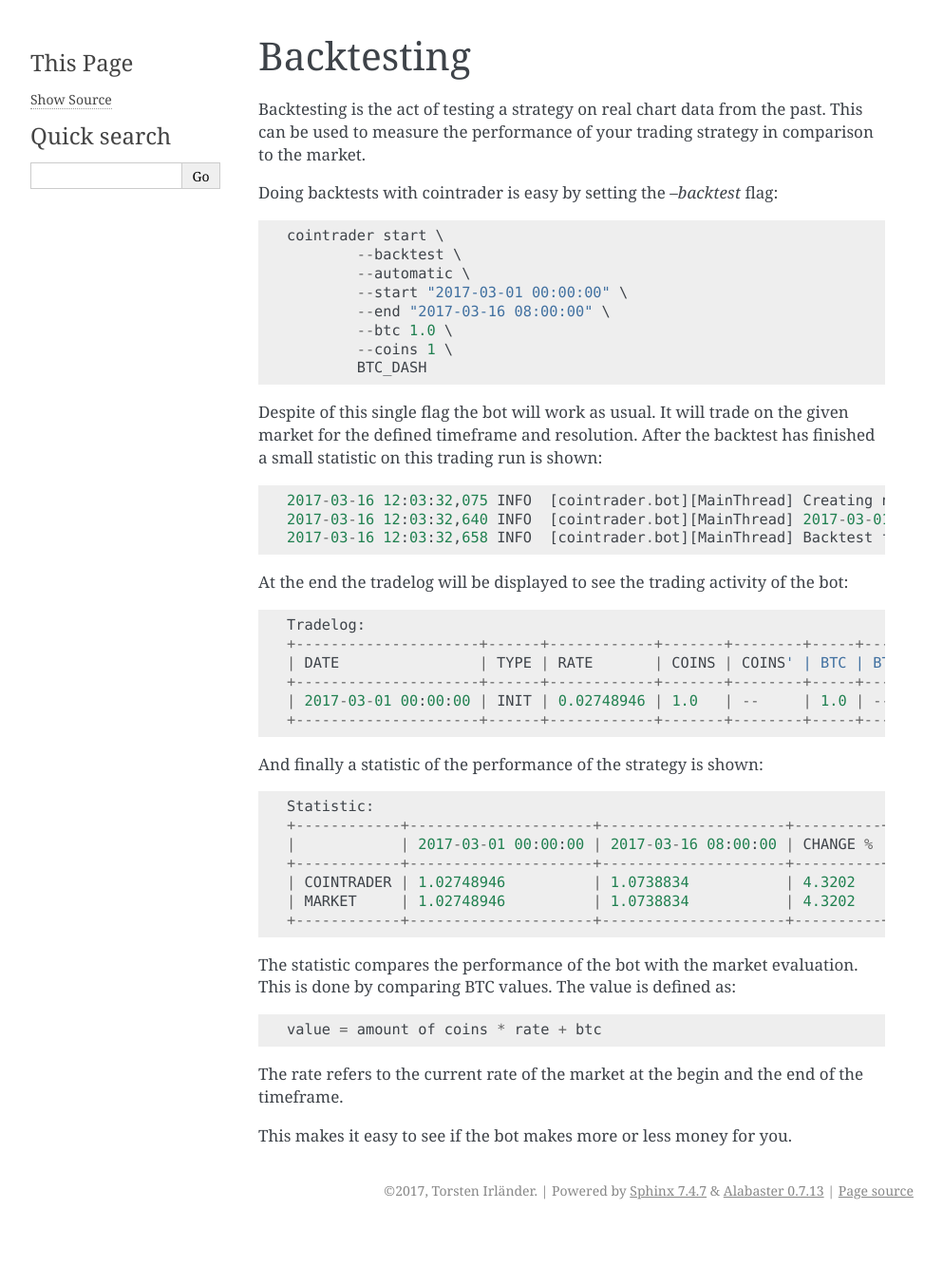
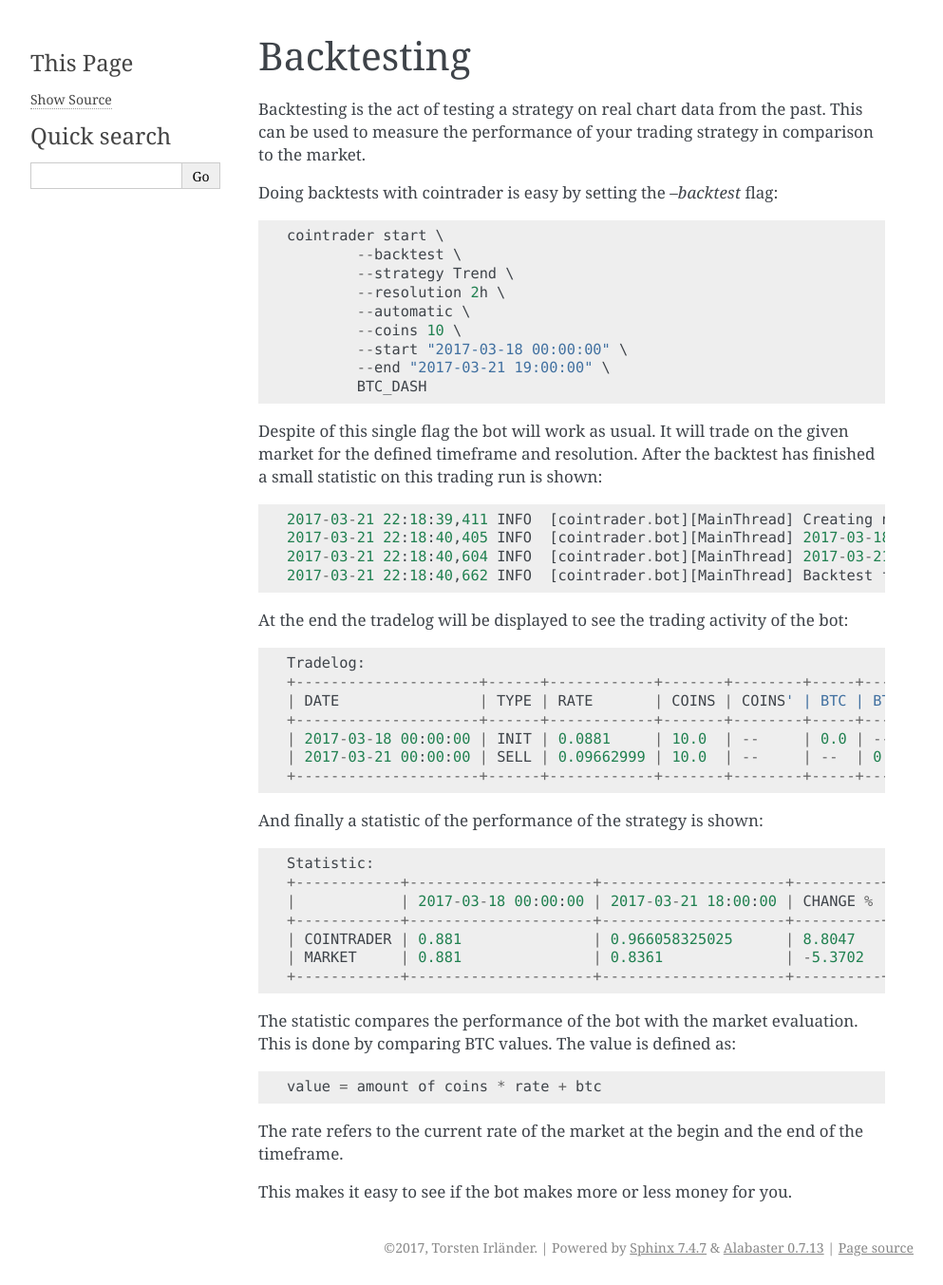
Before and after one commit to toirl/cointrader, a Sphinx documentation site: the page built from docs/strategies.rst, in a window 1280 px wide. Shown: the whole page at 95% size, without its empty margins (148-1141 px from the left). Built offline with Sphinx 7.4.7, drawn with Linux system fonts in a browser that asks for light colours; before the commit the page ends 1293 px from its top, so only the background shows below that.

Commit message:
Changed documentation on strategies
Used a reproducable example of a backtest where cointrader was actually
performing better than the market :)

```diff
--- a/docs/strategies.rst
+++ b/docs/strategies.rst
@@ -12,39 +12,42 @@ Doing backtests with cointrader is easy by setting the `--backtest` flag::
 
         cointrader start \
                 --backtest \
+                --strategy Trend \
+                --resolution 2h \
                 --automatic \
-                --start "2017-03-01 00:00:00" \
-                --end "2017-03-16 08:00:00" \
-                --btc 1.0 \
-                --coins 1 \
+                --coins 10 \
+                --start "2017-03-18 00:00:00" \
+                --end "2017-03-21 19:00:00" \
                 BTC_DASH
 
 Despite of this single flag the bot will work as usual. It will trade on the
 given market for the defined timeframe and resolution. After the backtest has
 finished a small statistic on this trading run is shown::
 
-        2017-03-16 12:03:32,075 INFO  [cointrader.bot][MainThread] Creating new bot BTC_DASH
-        2017-03-16 12:03:32,640 INFO  [cointrader.bot][MainThread] 2017-03-01 00:00:00: INIT 1.0 BTC 1.0 COINS
-        2017-03-16 12:03:32,658 INFO  [cointrader.bot][MainThread] Backtest finished
+        2017-03-21 22:18:39,411 INFO  [cointrader.bot][MainThread] Creating new bot BTC_DASH
+        2017-03-21 22:18:40,405 INFO  [cointrader.bot][MainThread] 2017-03-18 00:00:00: INIT 0.0 BTC 10.0 COINS
+        2017-03-21 22:18:40,604 INFO  [cointrader.bot][MainThread] 2017-03-21 00:00:00: SELL 10.0 @ 0.09662999 earned -> 0.966058325025 BTC
+        2017-03-21 22:18:40,662 INFO  [cointrader.bot][MainThread] Backtest finished
 
 At the end the tradelog will be displayed to see the trading activity of the
 bot::
 
         Tradelog:
-        +---------------------+------+------------+-------+--------+-----+------+
-        | DATE                | TYPE | RATE       | COINS | COINS' | BTC | BTC' |
-        +---------------------+------+------------+-------+--------+-----+------+
-        | 2017-03-01 00:00:00 | INIT | 0.02748946 | 1.0   | --     | 1.0 | --   |
-        +---------------------+------+------------+-------+--------+-----+------+
+        +---------------------+------+------------+-------+--------+-----+----------------+
+        | DATE                | TYPE | RATE       | COINS | COINS' | BTC | BTC'           |
+        +---------------------+------+------------+-------+--------+-----+----------------+
+        | 2017-03-18 00:00:00 | INIT | 0.0881     | 10.0  | --     | 0.0 | --             |
+        | 2017-03-21 00:00:00 | SELL | 0.09662999 | 10.0  | --     | --  | 0.966058325025 |
+        +---------------------+------+------------+-------+--------+-----+----------------+
 
 And finally a statistic of the performance of the strategy is shown::
 
         Statistic:
         +------------+---------------------+---------------------+----------+
-        |            | 2017-03-01 00:00:00 | 2017-03-16 08:00:00 | CHANGE % |
+        |            | 2017-03-18 00:00:00 | 2017-03-21 18:00:00 | CHANGE % |
         +------------+---------------------+---------------------+----------+
-        | COINTRADER | 1.02748946          | 1.0738834           | 4.3202   |
-        | MARKET     | 1.02748946          | 1.0738834           | 4.3202   |
+        | COINTRADER | 0.881               | 0.966058325025      | 8.8047   |
+        | MARKET     | 0.881               | 0.8361              | -5.3702  |
         +------------+---------------------+---------------------+----------+
 
 The statistic compares the performance of the bot with the market evaluation.
```
